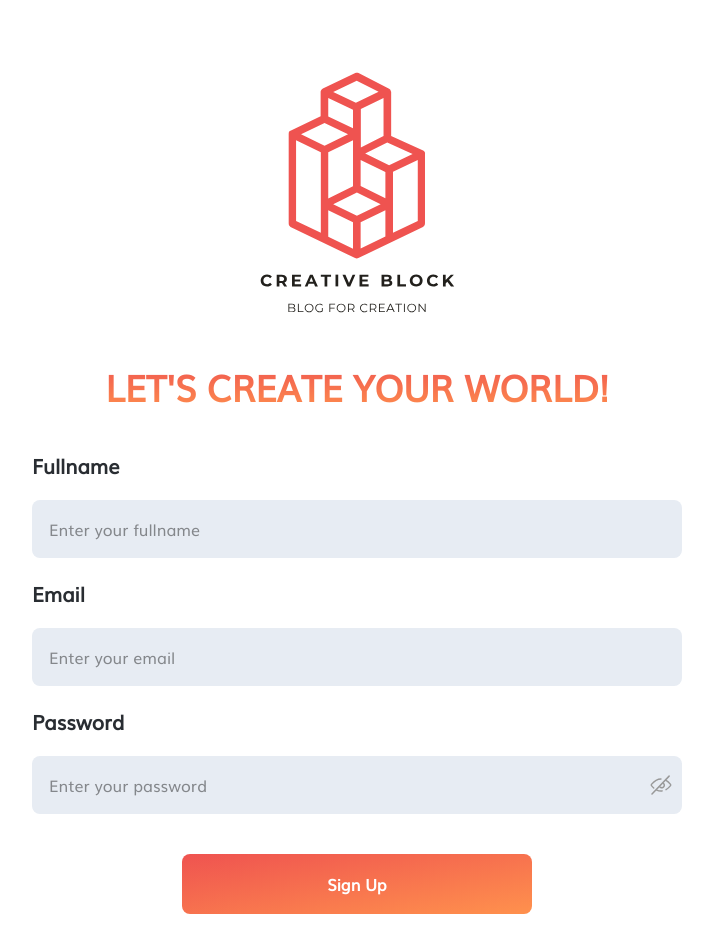
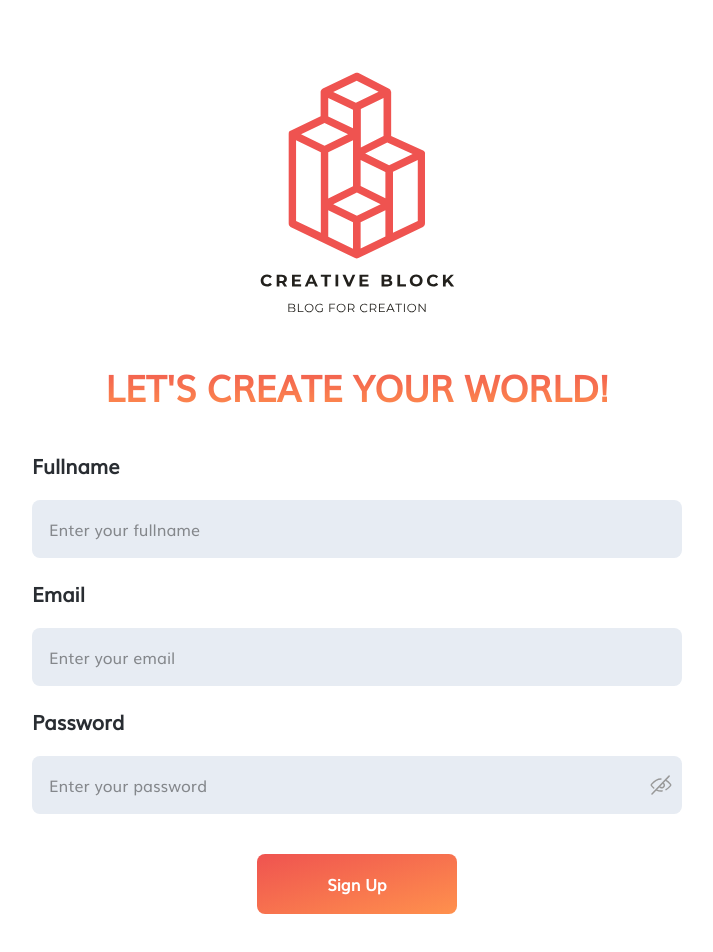
Before and after one commit to blade1610/Blog, a React (Create React App) app: page /sign-up in a window 1280 px wide. Shown: the whole page, without its empty margins (283-996 px from the left). Built offline with nearby package versions, Linux system fonts and the light colour scheme.

Commit message:
Update Button

```diff
--- a/src/components/button/Button.js
+++ b/src/components/button/Button.js
@@ -1,18 +1,35 @@
 import React from "react";
 import styled from "styled-components";
 import {Loading} from "../loading";
-
+import PropTypes from "prop-types";
+import {NavLink} from "react-router-dom";
 const Button = ({
   type = "button",
   height = "60px",
+  width = "200px",
   onClick = () => {},
   children,
   ...props
 }) => {
-  const {isLoading} = props;
+  const {isLoading, to} = props;
   const child = !!isLoading ? <Loading></Loading> : children;
+  if (to !== "" && typeof to === "string") {
+    return (
+      <NavLink to={to}>
+        <ButtonStyles width={width} height={height} type={type} {...props}>
+          {child}
+        </ButtonStyles>
+      </NavLink>
+    );
+  }
   return (
-    <ButtonStyles height={height} type={type} onClick={onClick} {...props}>
+    <ButtonStyles
+      width={width}
+      height={height}
+      type={type}
+      onClick={onClick}
+      {...props}
+    >
       {child}
     </ButtonStyles>
   );
@@ -22,6 +39,8 @@ const ButtonStyles = styled.button`
   justify-content: center;
   align-items: center;
   height: ${(props) => props.height};
+  width: ${(props) => props.width};
+
   padding: 0 20px;
   cursor: pointer;
   line-height: 1;
@@ -29,7 +48,7 @@ const ButtonStyles = styled.button`
   color: white;
   font-weight: 600;
   font-size: 1.6rem;
-  width: 100%;
+  /* width: 100%; */
   background-image: linear-gradient(
     to right bottom,
     ${(props) => props.theme.primary},
@@ -40,4 +59,17 @@ const ButtonStyles = styled.button`
     pointer-events: none;
   }
 `;
+/**
+ * @requires
+ * @param {string} type Type of Button 'button' | 'submit'
+ * @returns
+ */
+Button.propTypes = {
+  type: PropTypes.oneOf(["button", "submit"]).isRequired,
+  height: PropTypes.string,
+  isLoading: PropTypes.bool,
+  onClick: PropTypes.func,
+  children: PropTypes.node,
+  props: PropTypes.any,
+};
 export default Button;
```
